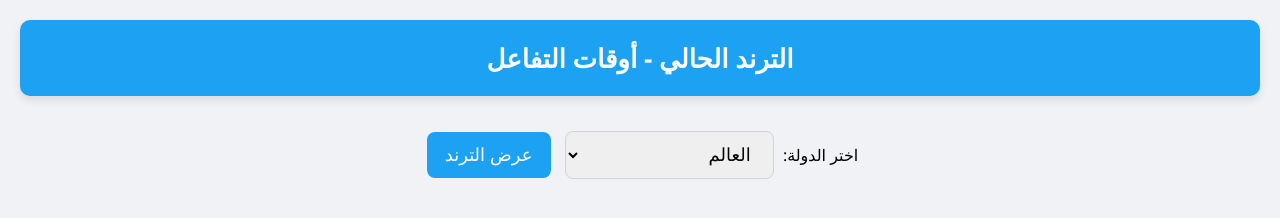
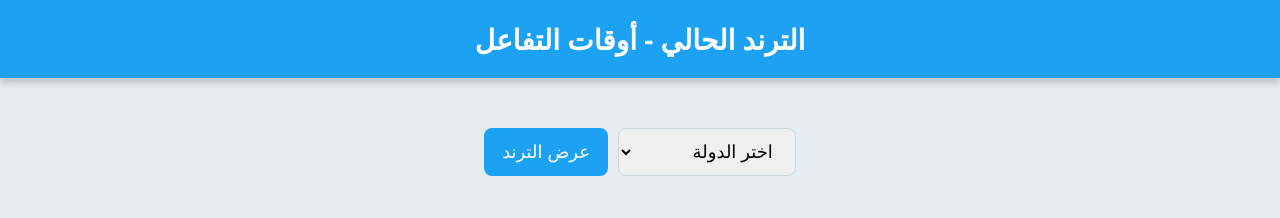
Before and after one commit to abdulaziz1076-hash/wxcww, a website: page twitter-trend/public/index.html in a window 1280 px wide. Drawn offline with Linux system fonts and the light colour scheme.

Commit message:
Update index.html

```diff
--- a/twitter-trend/public/index.html
+++ b/twitter-trend/public/index.html
@@ -4,196 +4,80 @@
 <meta charset="UTF-8">
 <title>ترند تويتر + أفضل وقت للتفاعل</title>
 <style>
-body {
-  font-family: "Segoe UI", Arial, sans-serif;
-  background-color: #f0f2f5;
-  direction: rtl;
-  text-align: center;
-  margin: 0;
-  padding: 20px;
-}
-header {
-  background: #1da1f2;
-  color: white;
-  font-size: 26px;
-  font-weight: bold;
-  padding: 20px 10px;
-  border-radius: 10px;
-  box-shadow: 0 4px 8px rgba(0,0,0,0.1);
-}
-.container {
-  max-width: 1200px;
-  margin: 30px auto;
-}
-select, button {
-  padding: 12px 18px;
-  font-size: 18px;
-  border-radius: 8px;
-  border: 1px solid #ccd6dd;
-  margin: 5px;
-}
-button {
-  background-color: #1da1f2;
-  color: white;
-  border: none;
-  cursor: pointer;
-  transition: 0.3s;
-}
-button:hover { background-color: #0d8ddb; }
-
-#time-reason {
-  background: #e8f4fd;
-  border-radius: 10px;
-  padding: 15px;
-  margin-bottom: 20px;
-  font-size: 18px;
-  color: #14171a;
-  box-shadow: 0 2px 4px rgba(0,0,0,0.1);
-}
-
-.trends-wrapper {
-  display: grid;
-  grid-template-columns: repeat(5, 1fr);
-  gap: 15px;
-}
-.trend-card {
-  background: white;
-  border-radius: 12px;
-  box-shadow: 0 4px 6px rgba(0,0,0,0.1);
-  padding: 20px;
-  transition: transform 0.2s, box-shadow 0.2s;
-  text-align: right;
-  font-size: 20px;
-}
-.trend-card.hot { border-left: 4px solid #1da1f2; }
-.trend-card:hover {
-  transform: translateY(-5px);
-  box-shadow: 0 8px 16px rgba(0,0,0,0.2);
-}
-.trend-card a {
-  text-decoration: none;
-  color: #14171a;
-}
-.trend-card a:hover { color: #1da1f2; }
-.time-box { margin-top: 10px; font-size: 16px; color: #555; }
-
-@media (max-width: 1000px) { .trends-wrapper { grid-template-columns: repeat(3, 1fr); } }
-@media (max-width: 600px) { .trends-wrapper { grid-template-columns: repeat(1, 1fr); font-size: 22px; } }
+body { font-family: "Segoe UI", Arial, sans-serif; background:#e6ecf0; direction:rtl; margin:0; padding:0; }
+header { background:#1da1f2; color:white; font-size:28px; font-weight:bold; padding:20px; text-align:center; box-shadow:0 4px 8px rgba(0,0,0,0.2);}
+.container { max-width:1200px; margin:30px auto; padding:20px;}
+.controls { display:flex; flex-wrap:wrap; justify-content:center; gap:10px; margin-bottom:25px; }
+select,button { padding:12px 18px; font-size:18px; border-radius:8px; border:1px solid #ccd6dd; }
+button { background-color:#1da1f2; color:white; border:none; cursor:pointer; transition:0.3s; }
+button:hover { background-color:#0d8ddb; }
+#time-reason { background:#e8f4fd; border-radius:10px; padding:15px; margin-bottom:20px; font-size:18px; color:#14171a; box-shadow:0 2px 4px rgba(0,0,0,0.1); text-align:right; }
+.trends-wrapper { display:grid; grid-template-columns:repeat(5,1fr); gap:15px; }
+.trend-card { background:white; border-radius:12px; box-shadow:0 4px 6px rgba(0,0,0,0.1); padding:20px; transition:transform 0.2s, box-shadow 0.2s; text-align:right; font-size:20px; }
+.trend-card.hot { border-left:4px solid #1da1f2; }
+.trend-card:hover { transform:translateY(-5px); box-shadow:0 8px 16px rgba(0,0,0,0.2); }
+.trend-card a { text-decoration:none; color:#14171a; }
+.trend-card a:hover { color:#1da1f2; }
+.time-box { margin-top:10px; font-size:16px; color:#555; }
+@media(max-width:1000px){ .trends-wrapper{grid-template-columns:repeat(3,1fr);} }
+@media(max-width:600px){ .trends-wrapper{grid-template-columns:repeat(1,1fr); font-size:22px;} }
 </style>
 </head>
 <body>
 <header>الترند الحالي - أوقات التفاعل</header>
 <div class="container">
-  <div>
-    <label for="country">اختر الدولة:</label>
+  <div class="controls">
     <select id="country">
+      <option value="">اختر الدولة</option>
       <option value="Worldwide">العالم</option>
-      <option value="Algeria">الجزائر</option>
-      <option value="Argentina">الأرجنتين</option>
-      <option value="Australia">أستراليا</option>
-      <option value="Austria">النمسا</option>
-      <option value="Bahrain">البحرين</option>
-      <option value="Belarus">بيلاروس</option>
-      <option value="Belgium">بلجيكا</option>
-      <option value="Brazil">البرازيل</option>
-      <option value="Canada">كندا</option>
-      <option value="Chile">تشيلي</option>
-      <option value="Colombia">كولومبيا</option>
-      <option value="Denmark">الدنمارك</option>
-      <option value="Dominican Republic">جمهورية الدومينيكان</option>
-      <option value="Ecuador">الإكوادور</option>
+      <option value="Saudi Arabia">السعودية</option>
+      <option value="United Arab Emirates">الإمارات</option>
+      <option value="United States">الولايات المتحدة</option>
       <option value="Egypt">مصر</option>
-      <option value="France">فرنسا</option>
-      <option value="Germany">ألمانيا</option>
-      <option value="Ghana">غانا</option>
-      <option value="Greece">اليونان</option>
-      <option value="Guatemala">غواتيمالا</option>
       <option value="India">الهند</option>
-      <option value="Indonesia">إندونيسيا</option>
-      <option value="Ireland">أيرلندا</option>
-      <option value="Israel">إسرائيل</option>
-      <option value="Italy">إيطاليا</option>
-      <option value="Japan">اليابان</option>
-      <option value="Jordan">الأردن</option>
-      <option value="Kenya">كينيا</option>
-      <option value="Korea">كوريا</option>
-      <option value="Kuwait">الكويت</option>
-      <option value="Latvia">لاتفيا</option>
-      <option value="Lebanon">لبنان</option>
-      <option value="Malaysia">ماليزيا</option>
-      <option value="Mexico">المكسيك</option>
-      <option value="Netherlands">هولندا</option>
-      <option value="New Zealand">نيوزيلندا</option>
-      <option value="Nigeria">نيجيريا</option>
-      <option value="Norway">النرويج</option>
-      <option value="Oman">عمان</option>
-      <option value="Pakistan">باكستان</option>
-      <option value="Panama">بنما</option>
-      <option value="Peru">بيرو</option>
-      <option value="Philippines">الفلبين</option>
-      <option value="Poland">بولندا</option>
-      <option value="Portugal">البرتغال</option>
-      <option value="Puerto Rico">بورتو ريكو</option>
-      <option value="Qatar">قطر</option>
-      <option value="Russia">روسيا</option>
-      <option value="Saudi Arabia">السعودية</option>
-      <option value="Singapore">سنغافورة</option>
-      <option value="South Africa">جنوب أفريقيا</option>
-      <option value="Spain">إسبانيا</option>
-      <option value="Sweden">السويد</option>
-      <option value="Switzerland">سويسرا</option>
-      <option value="Thailand">تايلاند</option>
-      <option value="Turkey">تركيا</option>
-      <option value="Ukraine">أوكرانيا</option>
-      <option value="United Arab Emirates">الإمارات</option>
-      <option value="United Kingdom">المملكة المتحدة</option>
-      <option value="United States">الولايات المتحدة</option>
-      <option value="Venezuela">فنزويلا</option>
-      <option value="Vietnam">فيتنام</option>
     </select>
     <button onclick="getTrend()">عرض الترند</button>
   </div>
-
   <div id="time-reason" style="display:none;"></div>
   <div id="trend" class="trends-wrapper"></div>
 </div>
 
 <script>
 function getDynamicTimeRange(hour){
-  if(hour < 9) return {start:"06:00",end:"09:00",reason:"في الصباح الناس يتصفحون تويتر قبل العمل أو الدراسة."};
-  if(hour < 12) return {start:"12:00",end:"14:00",reason:"في وقت الظهيرة تكون استراحة الغداء ومتابعة الأخبار."};
-  if(hour < 20) return {start:"17:00",end:"20:00",reason:"في المساء أعلى نشاط للمتابعين بعد العمل."};
-  return {start:"20:00",end:"23:00",reason:"في المساء المتأخر نشاط المتابعين مرتفع قبل النوم."};
+  if(hour<9) return {start:"06:00",end:"09:00",reason:"في الصباح الناس يتصفحون تويتر قبل العمل أو الدراسة."};
+  if(hour<12) return {start:"12:00",end:"14:00",reason:"استراحة الغداء ومتابعة الأخبار."};
+  if(hour<20) return {start:"17:00",end:"20:00",reason:"أعلى نشاط للمتابعين بعد العمل."};
+  return {start:"20:00",end:"23:00",reason:"نشاط المتابعين مرتفع قبل النوم."};
 }
 
-async function getTrend() {
-  const country = document.getElementById("country").value;
-  const trendBox = document.getElementById("trend");
-  const timeReasonBox = document.getElementById("time-reason");
-  trendBox.innerHTML = `<p>جاري التحميل...</p>`;
-  timeReasonBox.style.display = "none";
+async function getTrend(){
+  const country=document.getElementById("country").value;
+  const trendBox=document.getElementById("trend");
+  const timeReasonBox=document.getElementById("time-reason");
+  trendBox.innerHTML=`<p>جاري التحميل...</p>`;
+  timeReasonBox.style.display="none";
 
-  try {
-    const response = await fetch(`/trends/${encodeURIComponent(country)}`);
-    const data = await response.json();
+  if(!country){ trendBox.innerHTML=`<p>اختر دولة أولاً.</p>`; return; }
 
-    trendBox.innerHTML = "";
-    const localHour = new Date().getHours();
-    const tweetTimeRange = getDynamicTimeRange(localHour);
+  try{
+    const response=await fetch(`/trends/${encodeURIComponent(country)}`);
+    const data=await response.json();
+    trendBox.innerHTML="";
+    const localHour=new Date().getHours();
+    const tweetTimeRange=getDynamicTimeRange(localHour);
 
-    timeReasonBox.style.display = "block";
-    timeReasonBox.innerHTML = `<b>أفضل وقت للتفاعل حالياً :</b> ${tweetTimeRange.start} - ${tweetTimeRange.end}<br><b>السبب:</b> ${tweetTimeRange.reason}`;
+    timeReasonBox.style.display="block";
+    timeReasonBox.innerHTML=`<b>أفضل وقت للتفاعل حالياً :</b> ${tweetTimeRange.start} - ${tweetTimeRange.end}<br><b>السبب:</b> ${tweetTimeRange.reason}`;
 
-    data.forEach((t)=>{
-      const div = document.createElement("div");
-      div.className = "trend-card hot";
-      div.innerHTML = `<a href="${t.link}" target="_blank">${t.name}</a>
+    data.trends.forEach((t,i)=>{
+      const div=document.createElement("div");
+      div.className="trend-card hot";
+      div.innerHTML=`<a href="https://twitter.com/search?q=${encodeURIComponent(t)}" target="_blank">${t}</a>
         <div class="time-box">آخر تحديث: الآن</div>`;
       trendBox.appendChild(div);
     });
-
-  } catch(e) {
-    trendBox.innerHTML = `<p>فشل في التحميل، حاول لاحقاً.</p>`;
+  }catch(e){
+    trendBox.innerHTML=`<p>فشل في التحميل، حاول لاحقاً.</p>`;
     console.error(e);
   }
 }
```
